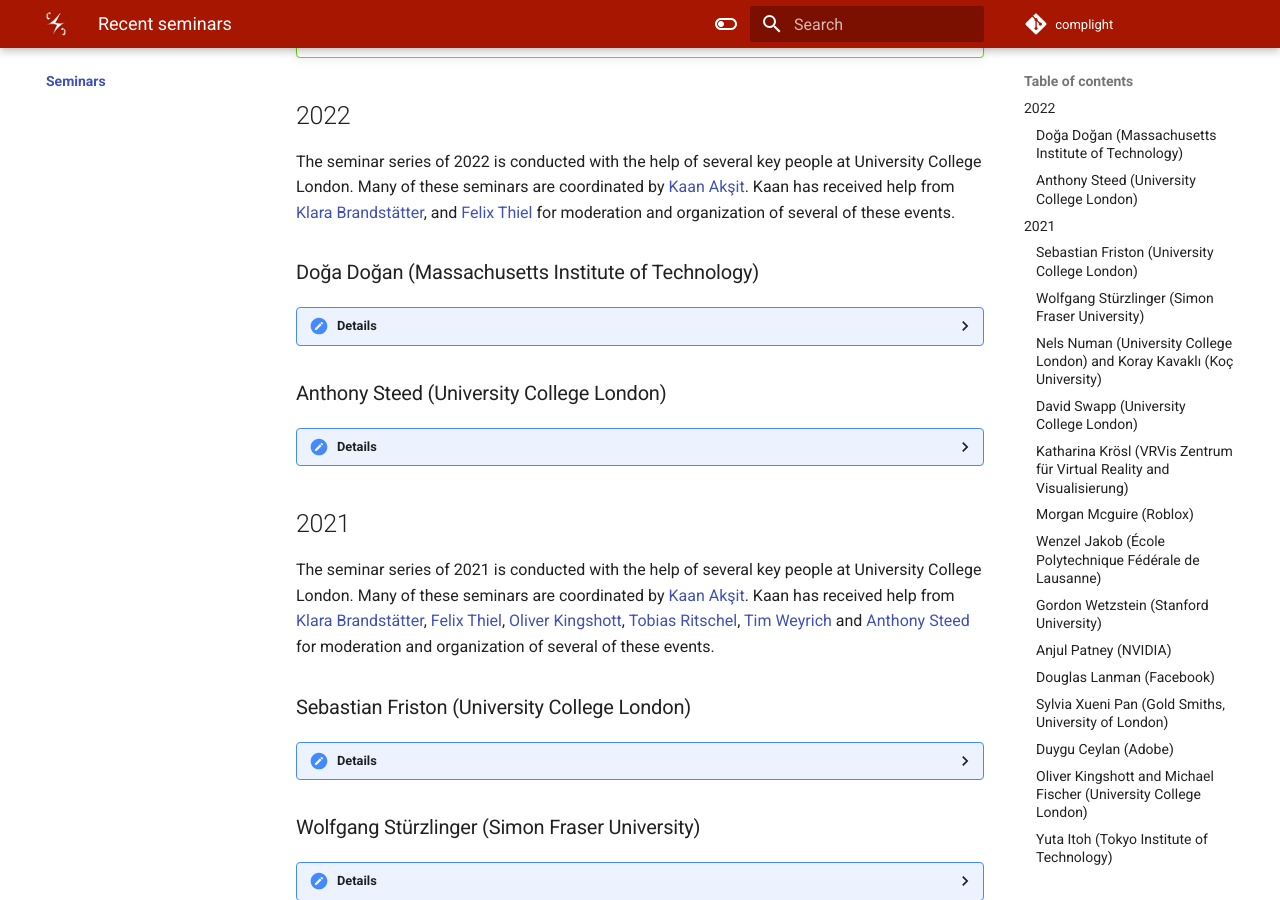
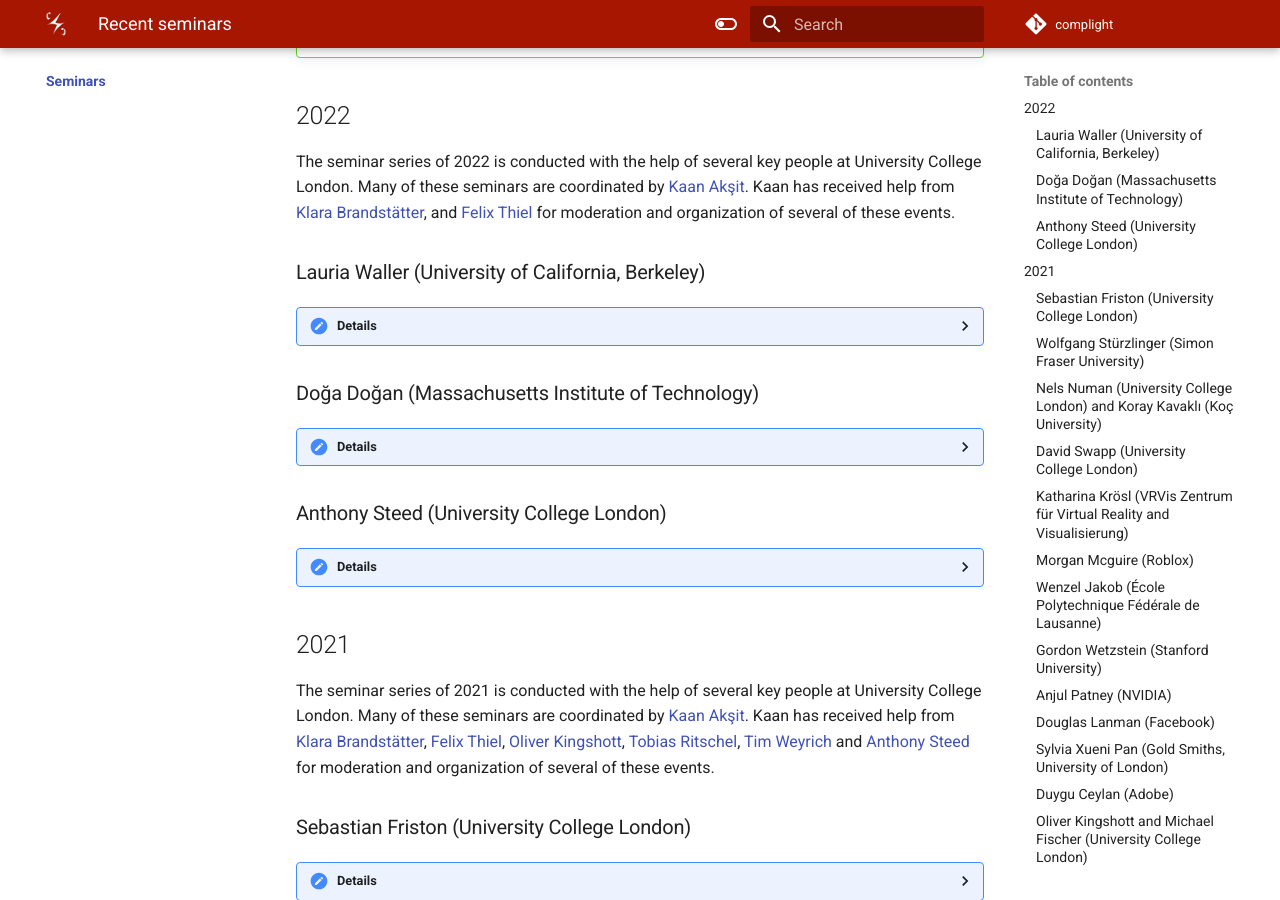
Before and after one commit to complight/complight.github.io, an MkDocs documentation site: the page built from docs/seminars/index.md, in a window 1280 px wide and 900 px high, scrolled down 443 px. Built offline with MkDocs 1.6.1 and Material for MkDocs 9.7.7, drawn with Linux system fonts in a browser that asks for light colours.

Commit message:
Updating the seminars page.

```diff
--- a/docs/seminars/index.md
+++ b/docs/seminars/index.md
@@ -10,6 +10,18 @@ Overall, seminars are a blend of internal and external presenters.
 The seminar series of 2022 is conducted with the help of several key people at University College London.
 Many of these seminars are coordinated by [Kaan Akşit](https://kaanaksit.com).
 Kaan has received help from [Klara Brandstätter](https://www.linkedin.com/in/klara-brandst%C3%A4tter-79b72820b?lipi=urn%3Ali%3Apage%3Ad_flagship3_profile_view_base_contact_details%3BxbCdu1E4RmWqTPAsdCipMw%3D%3D), and [Felix Thiel](https://www.linkedin.com/in/felix-thiel-97a22215a?lipi=urn%3Ali%3Apage%3Ad_flagship3_profile_view_base_contact_details%3BGgHpsDNOTWeGPFWcUC5M6A%3D%3D) for moderation and organization of several of these events.
+
+### Lauria Waller (University of California, Berkeley)
+??? Details
+    **Date:**
+    23rd February 2022
+
+    **Presenter:** Laura Waller, Associate Professor, Department of Electrical Engineering and Computer Sciences, University of California, Berkeley
+
+    **Title:** Computational Microscopy
+
+    **Watch:** [Recording (Password protected)](https://liveuclac-my.sharepoint.com/:v:/g/personal/ucackak_ucl_ac_uk/EbuXLxcFSJtPr0N0uGHGx1gBSlkXpkeEPDJA-Sd3lfazcQ?e=RWvdEH)
+
 
 ### Doğa Doğan (Massachusetts Institute of Technology)
 ??? Details
```
